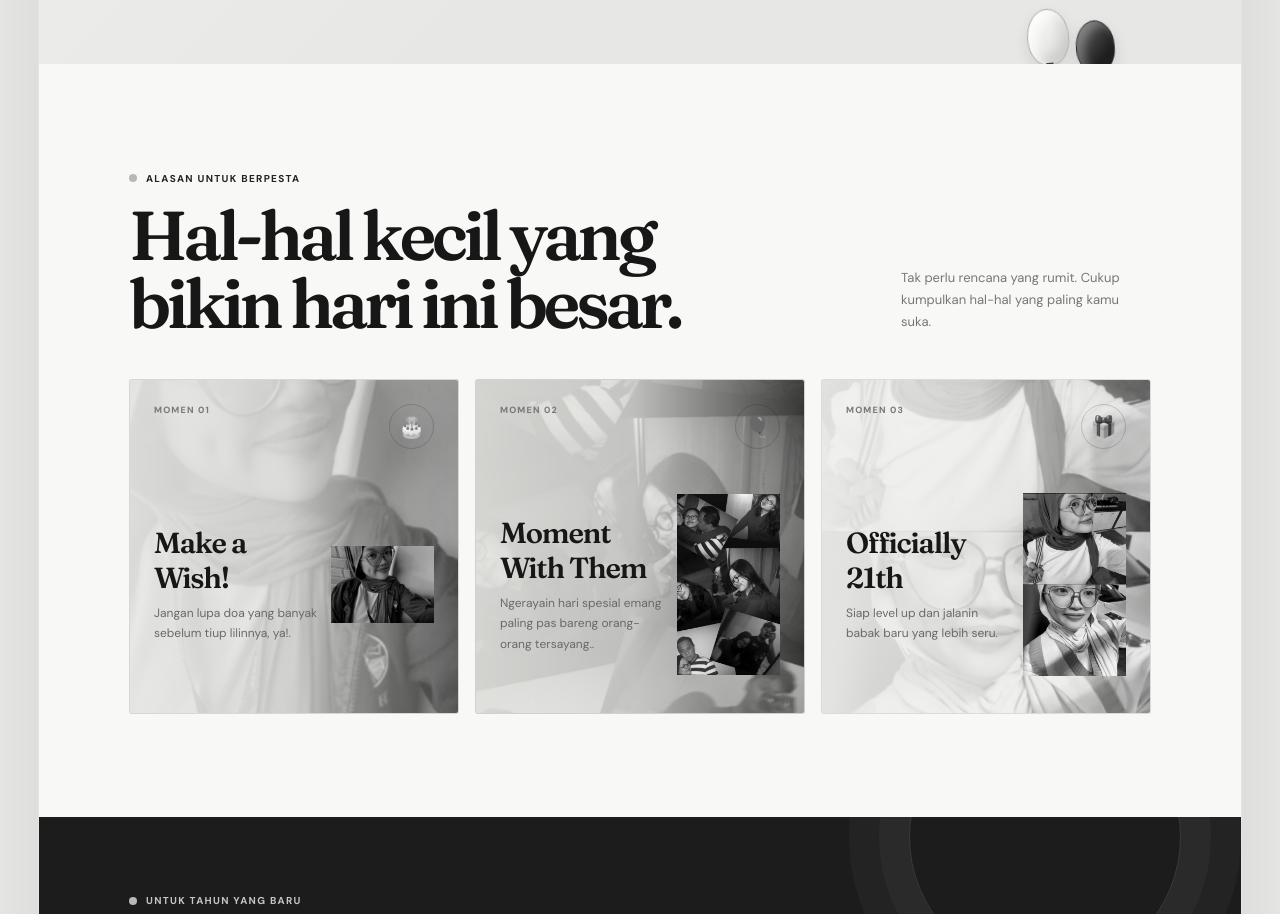
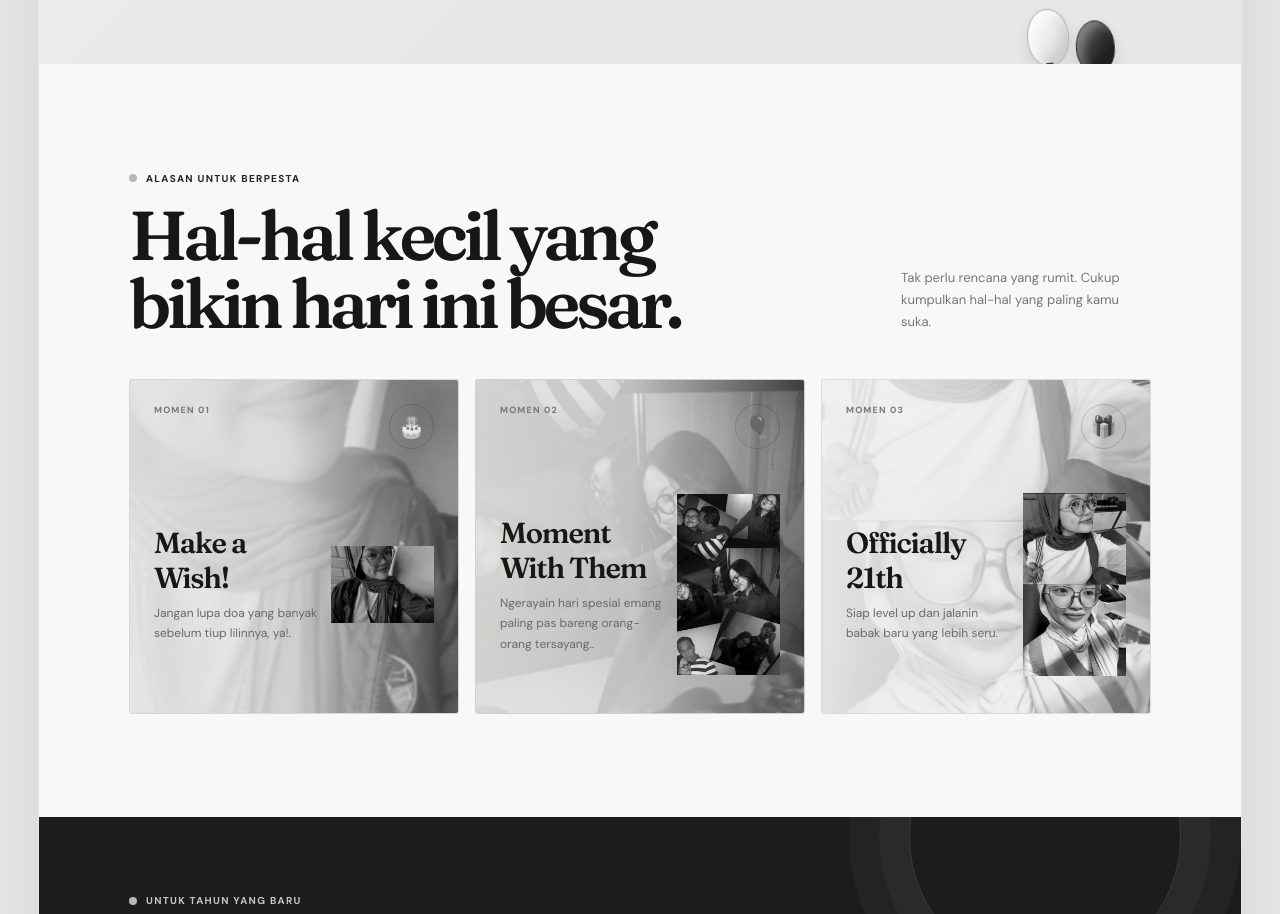
Before and after one commit to Awallin78/kals, a plain HTML site: page index.html in a window 1280 px wide. Shown: the part 834-1748 px from the top of the page. Drawn offline with Linux system fonts and the light colour scheme.

Commit message:
Update birthday website

```diff
--- a/index.html
+++ b/index.html
@@ -720,12 +720,12 @@
     .moment--photo::before {
       position: absolute;
       z-index: -1;
-      inset: -72px 0;
+      inset: -130px 0;
       background:
         linear-gradient(90deg, rgb(229 229 226 / 92%) 0%, rgb(229 229 226 / 82%) 48%, rgb(229 229 226 / 16%) 100%),
         url("momen-02-kalista.png") center 45% / cover;
       content: "";
-      transform: translate3d(0, var(--parallax-y, 0px), 0) scale(1.03);
+      transform: translate3d(0, var(--parallax-y, 0px), 0) scale(1.08);
       will-change: transform;
     }
 
@@ -1400,7 +1400,7 @@
       </div>
 
       <div class="hero-visual" aria-label="Suasana perayaan ulang tahun">
-        <span class="sparkle sparkle-one" aria-hidden="true">✳</span>
+        <span class="sparkle sparkle-one" aria-hidden="true"></span>
         <div class="hero-photo">
           <img src="kalista-photo.png" alt="Foto Kalista berkacamata" fetchpriority="high" />
         </div>
@@ -1536,7 +1536,7 @@
           const bounds = card.getBoundingClientRect();
           if (bounds.bottom < 0 || bounds.top > window.innerHeight) return;
           const progress = (window.innerHeight - bounds.top) / (window.innerHeight + bounds.height);
-          const offset = (progress - 0.5) * 128;
+          const offset = (progress - 0.5) * 220;
           card.style.setProperty("--parallax-y", `${offset}px`);
         });
       };
```
